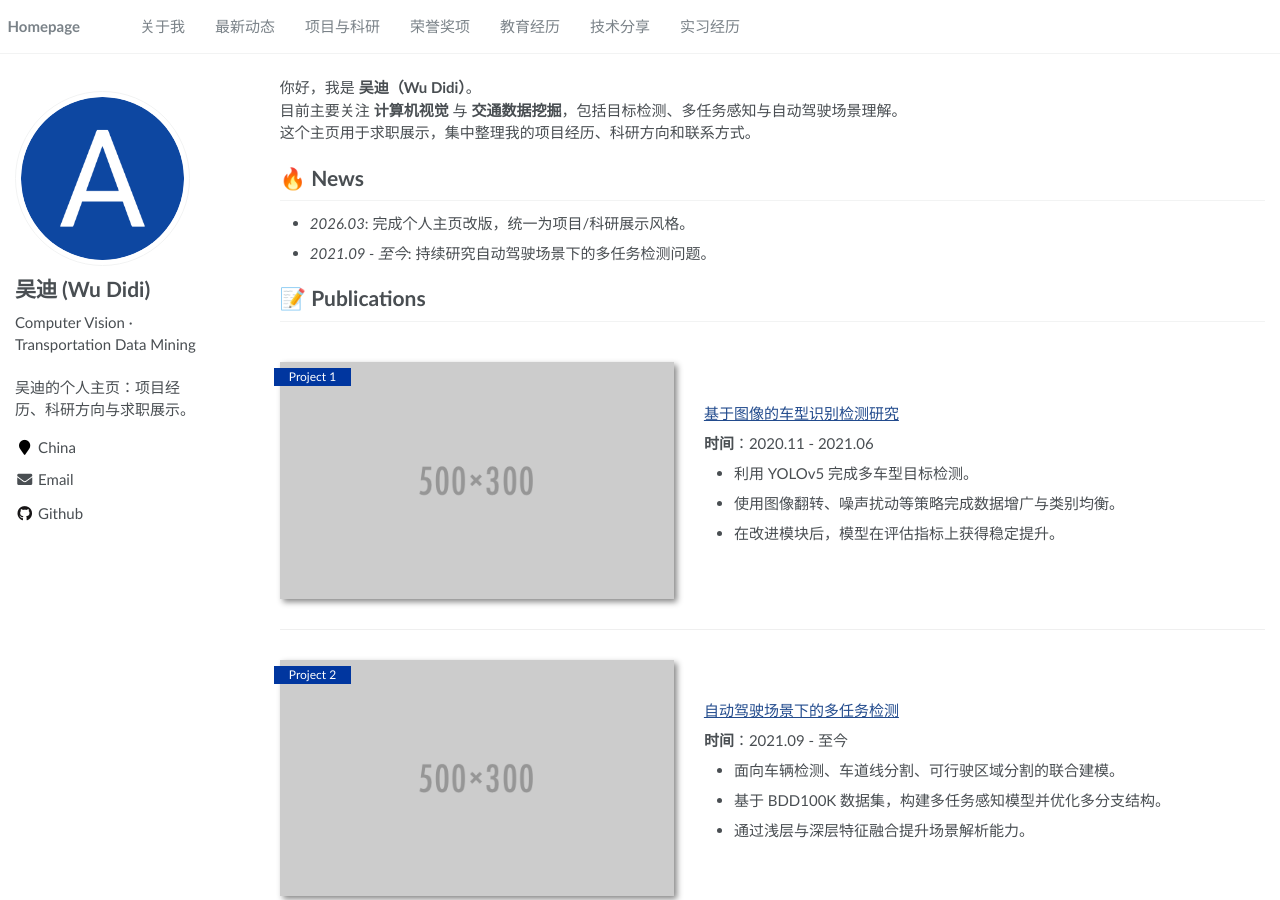
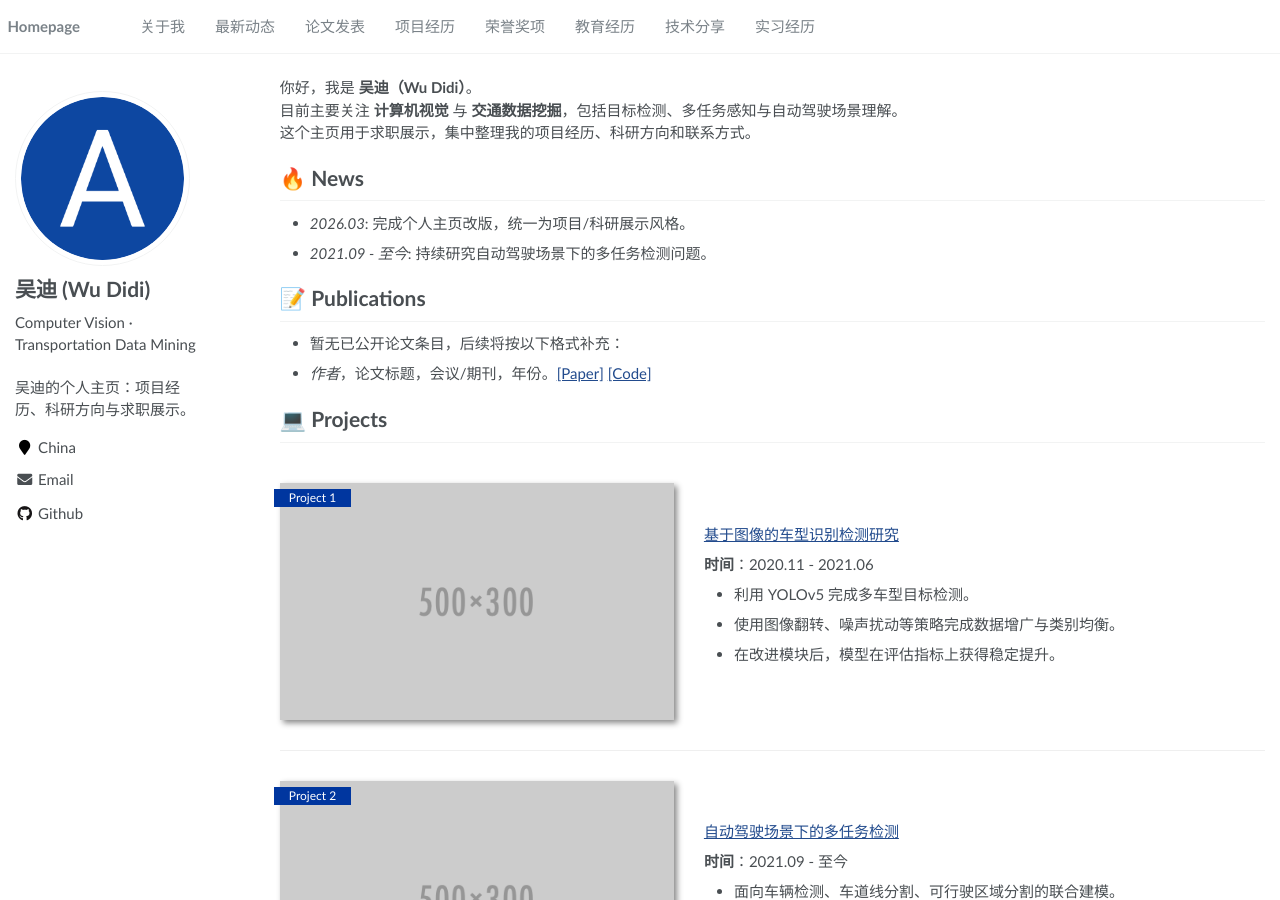
Before and after one commit to Wu-didi/Wu-didi.github.io, a Jekyll site: the page built from _pages/about.md, in a window 1280 px wide and 900 px high. Built offline with Jekyll 4.4.1, drawn with Linux system fonts in a browser that asks for light colours.

Commit message:
Separate publications and projects sections

```diff
--- a/_data/navigation.yml
+++ b/_data/navigation.yml
@@ -6,8 +6,11 @@ main:
   - title: "最新动态"
     url: "/#-news"
 
-  - title: "项目与科研"
+  - title: "论文发表"
     url: "/#-publications"
+
+  - title: "项目经历"
+    url: "/#-projects"
 
   - title: "荣誉奖项"
     url: "/#-honors-and-awards"
--- a/_pages/about.md
+++ b/_pages/about.md
@@ -19,6 +19,11 @@ redirect_from:
 - *2021.09 - 至今*: 持续研究自动驾驶场景下的多任务检测问题。
 
 # 📝 Publications
+
+- 暂无已公开论文条目，后续将按以下格式补充：
+- *作者*，论文标题，会议/期刊，年份。[\[Paper\]]() [\[Code\]]()
+
+# 💻 Projects
 
 <div class='paper-box'><div class='paper-box-image'><div><div class="badge">Project 1</div><img src='images/500x300.png' alt="project-1" width="100%"></div></div>
 <div class='paper-box-text' markdown="1">
```
